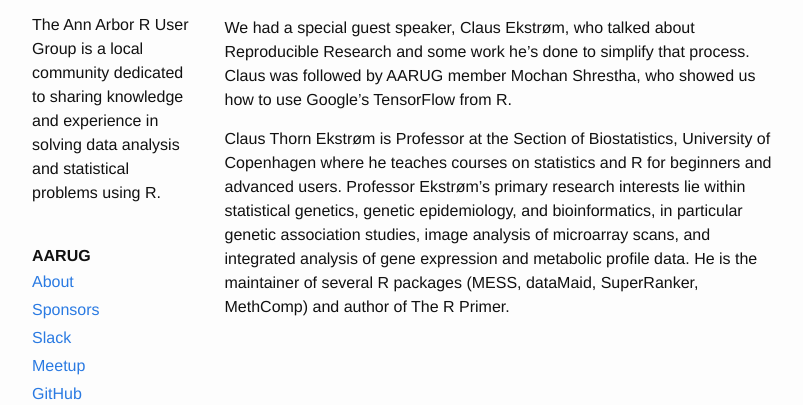
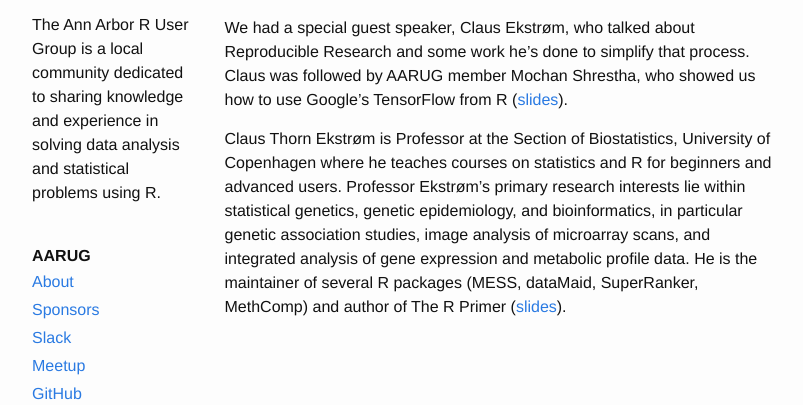
Before and after one commit to AnnArborRUserGroup/AnnArborRUserGroup.github.io, a Jekyll site: the page built from _posts/2017-03-09-meetup.md, in a window 1280 px wide. Shown: the part 199-604 px from the top of the page, without its empty margins (238-1041 px from the left). Built offline with Jekyll 4.4.1, drawn with Linux system fonts in a browser that asks for light colours; comment, search, counter and statistics services are not loaded.

Commit message:
Add links to slides for March 2017 presentations.

```diff
--- a/_posts/2017-03-09-meetup.md
+++ b/_posts/2017-03-09-meetup.md
@@ -8,6 +8,6 @@
 
 The March meetup was hosted at Ann Arbor SPARK ([announcement slides](https://cdn.rawgit.com/AnnArborRUserGroup/Presentations/master/2017-03/announcements/announcements.html)).
 
-We had a special guest speaker, Claus Ekstrøm, who talked about Reproducible Research and some work he's done to simplify that process. Claus was followed by AARUG member Mochan Shrestha, who showed us how to use Google's TensorFlow from R.
+We had a special guest speaker, Claus Ekstrøm, who talked about Reproducible Research and some work he's done to simplify that process. Claus was followed by AARUG member Mochan Shrestha, who showed us how to use Google's TensorFlow from R ([slides](https://github.com/AnnArborRUserGroup/Presentations/blob/master/2017-03/reproducible-research/dataMaid.pdf)).
 
-Claus Thorn Ekstrøm is Professor at the Section of Biostatistics, University of Copenhagen where he teaches courses on statistics and R for beginners and advanced users. Professor Ekstrøm’s primary research interests lie within statistical genetics, genetic epidemiology, and bioinformatics, in particular genetic association studies, image analysis of microarray scans, and integrated analysis of gene expression and metabolic profile data. He is the maintainer of several R packages (MESS, dataMaid, SuperRanker, MethComp) and author of The R Primer.
+Claus Thorn Ekstrøm is Professor at the Section of Biostatistics, University of Copenhagen where he teaches courses on statistics and R for beginners and advanced users. Professor Ekstrøm’s primary research interests lie within statistical genetics, genetic epidemiology, and bioinformatics, in particular genetic association studies, image analysis of microarray scans, and integrated analysis of gene expression and metabolic profile data. He is the maintainer of several R packages (MESS, dataMaid, SuperRanker, MethComp) and author of The R Primer ([slides](https://github.com/AnnArborRUserGroup/Presentations/blob/master/2017-03/tensorflow-in-r/TensorFlow%20and%20R.pdf)).
```
